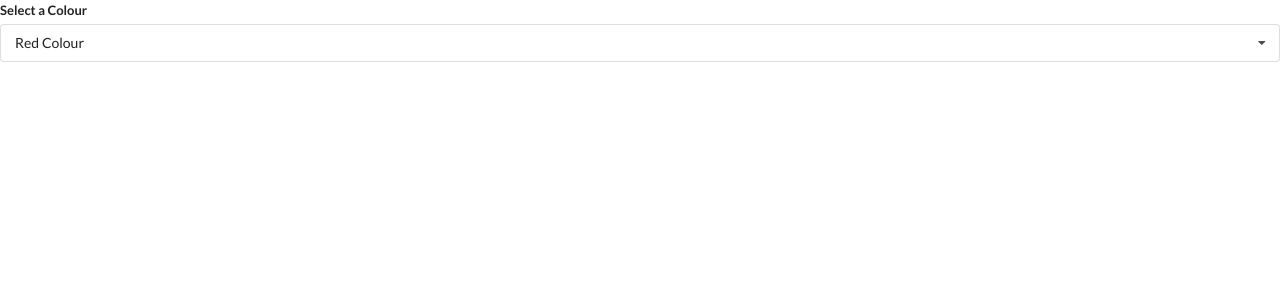
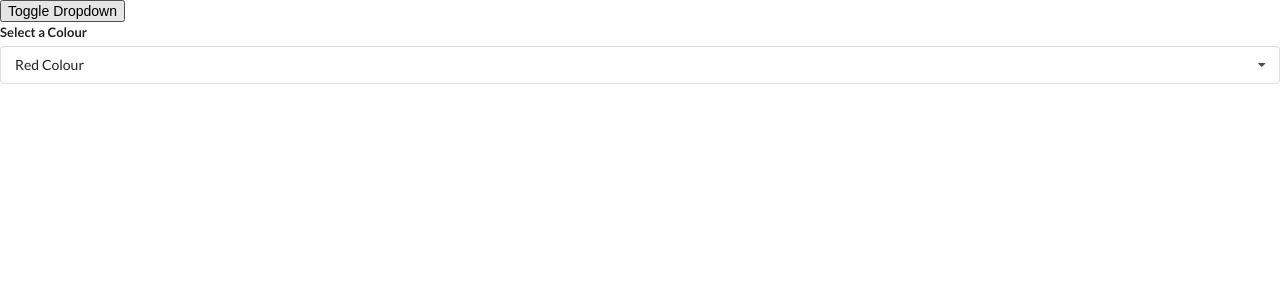
Before and after one commit to StickyFingrs/hooks, a React (Create React App) app: page / in a window 1280 px wide. Shown: the top 300 px of the page. Built offline with nearby package versions, Linux system fonts and the light colour scheme.

Commit message:
Added button to toggle dropdown

```diff
--- a/src/components/App.js
+++ b/src/components/App.js
@@ -34,14 +34,18 @@
 ]
 const App = () => {
 	const [selected, setSelected] = useState(colourOptions[0]);
-
+	const [showDropdown, setShowDropdown] = useState(true);
 	return (
 		<div>
+			<button onClick={() => {setShowDropdown(!showDropdown)}}>Toggle Dropdown</button>
+
+			{showDropdown ?
 			<Dropdown
 				selected={selected}
 				onSelectedChange={setSelected}
 				options={colourOptions}
 			/>
+			: null}
 		</div>
 	);
 }
```
